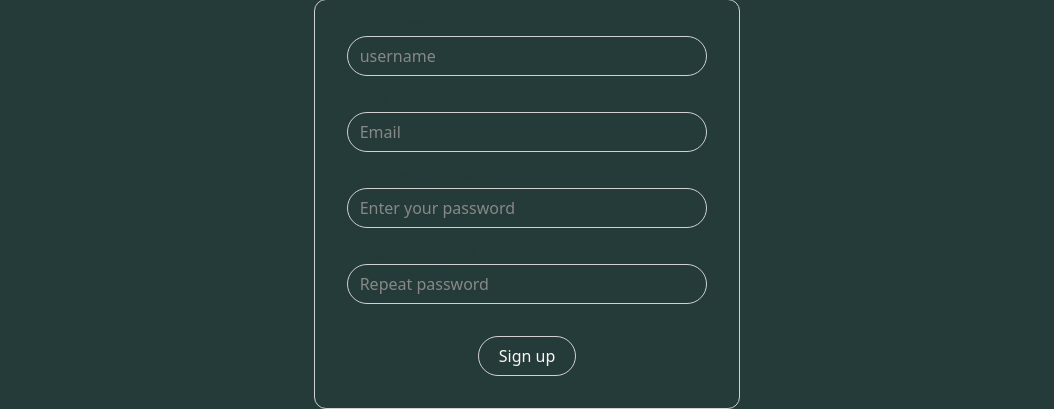
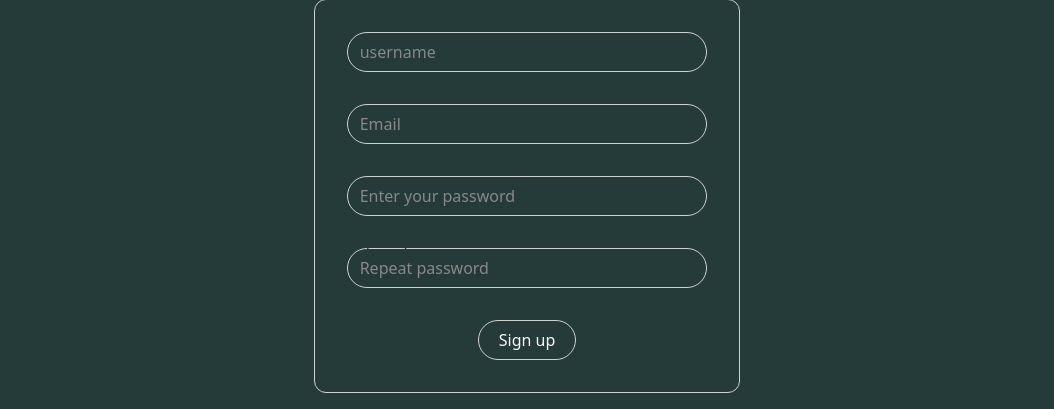
Before and after one commit to Pgarza-dev/Noroff-JS-2, a website built with Vite: page src/pages/signup/index.html in a window 1280 px wide. Shown: the part 433-842 px from the top of the page, without its empty margins (113-1167 px from the left). Built offline with nearby package versions, Linux system fonts and the light colour scheme.

Commit message:
removed old code

```diff
--- a/src/pages/signup/index.html
+++ b/src/pages/signup/index.html
@@ -39,7 +39,7 @@
             type="username"
             id="username"
             name="username"
-            class="peer mt-1 h-10 w-full rounded-full border bg-primary-900 px-3 py-2 text-white focus:outline-none"
+            class="peer h-10 w-full rounded-full border bg-primary-900 px-3 py-2 text-white focus:outline-none"
             placeholder="username"
           />
           <label
@@ -54,7 +54,7 @@
             type="email"
             id="email"
             name="email"
-            class="peer mt-1 h-10 w-full rounded-full border bg-primary-900 px-3 py-2 text-white focus:outline-none"
+            class="peer h-10 w-full rounded-full border bg-primary-900 px-3 py-2 text-white focus:outline-none"
             placeholder="Email"
           />
           <label
@@ -69,12 +69,12 @@
             type="password"
             id="password"
             name="password"
-            class="peer mt-1 h-10 w-full rounded-full border bg-primary-900 px-3 py-2 text-white focus:outline-none"
+            class="peer h-10 w-full rounded-full border bg-primary-900 px-3 py-2 text-white focus:outline-none"
             placeholder="Enter your password"
           />
           <label
             for="password"
-            class="peer absolute -top-5 left-0 text-sm transition-all placeholder-shown:-top-2 peer-placeholder-shown:text-base peer-placeholder-shown:text-primary-900 peer-focus:-top-5 peer-focus:text-sm peer-focus:text-white"
+            class="peer absolute -top-5 left-0 text-sm text-white opacity-100 transition-all placeholder-shown:-top-2 peer-placeholder-shown:text-base peer-placeholder-shown:opacity-0 peer-focus:-top-5 peer-focus:text-sm peer-focus:text-white"
             >Enter your password</label
           >
         </div>
@@ -84,7 +84,7 @@
             type="password"
             id="password"
             name="password"
-            class="peer mt-1 h-10 w-full rounded-full border bg-primary-900 px-3 py-2 text-white focus:outline-none"
+            class="peer h-10 w-full rounded-full border bg-primary-900 px-3 py-2 text-white focus:outline-none"
             placeholder="Repeat password"
           />
           <label
@@ -101,108 +101,6 @@
         >
           Sign up
         </button>
-
-        <!-- <div class="mb-4">
-          <label
-            for="username"
-            class="mb-2 block text-sm font-bold text-gray-700"
-            >Username</label
-          >
-          <input
-            type="text"
-            id="username"
-            name="username"
-            class="focus:shadow-outline w-full appearance-none rounded border px-3 py-2 leading-tight text-gray-700 focus:outline-none"
-            placeholder="Choose a username"
-          />
-        </div>
-
-        <div class="mb-6">
-          <label
-            for="password"
-            class="mb-2 block text-sm font-bold text-gray-700"
-            >Password</label
-          >
-          <input
-            type="password"
-            id="password"
-            name="password"
-            class="focus:shadow-outline w-full appearance-none rounded border px-3 py-2 leading-tight text-gray-700 focus:outline-none"
-            placeholder="Enter your password"
-          />
-        </div>
-
-        <div class="flex items-center justify-between">
-          <button
-            type="submit"
-            class="focus:shadow-outline rounded bg-blue-500 px-4 py-2 font-bold text-white hover:bg-blue-700 focus:outline-none"
-          >
-            Sign Up
-          </button>
-        </div> -->
-
-        <!-- <div class="relative">
-          <div class="">
-            <input
-              type="text"
-              name="username"
-              id="signup-username"
-              autocomplete="name"
-              class="h-10 w-full rounded-full border bg-primary-900 text-gray-900 focus:outline-none"
-              placeholder="Username"
-            />
-            <label
-              for="signup-username"
-              class="absolute -top-3.5 left-0 peer-placeholder-shown:top-2 peer-placeholder-shown:text-base peer-placeholder-shown:text-gray-400"
-              >Username</label
-            >
-          </div>
-        </div>
-
-        <div class="p-2">
-          <label for="signup-username">Username</label>
-          <input
-            type="text"
-            name="use rname"
-            id="signup-username"
-            autocomplete="name"
-            class="w-full rounded-full border p-2"
-          />
-        </div>
-        <div class="p-2">
-          <label for="email">Email Address</label>
-          <input
-            type="email"
-            name="email"
-            id="signup-email"
-            autocomplete="email"
-            class="w-full rounded-full border p-2"
-            placeholder="Email Address"
-          />
-        </div>
-        <div class="p-2">
-          <label for="password" class="">Password</label>
-          <input
-            type="password"
-            name="password"
-            id="signup-password"
-            autocomplete="current-password"
-            class="peer h-10 w-full rounded-full border p-2"
-          />
-        </div>
-        <div class="p-2">
-          <label for="repeat-password"></label>
-          <input
-            type="password"
-            name="repeat-password"
-            id="signup-repeat-password"
-            autocomplete="current-password"
-            class="rounded-full border p-2"
-            placeholder="Repeat Password"
-          />
-        </div>
-
-        <button type="submit" id="signup-btn">sign up</button> -->
       </form>
     </main>
   </body>
```
